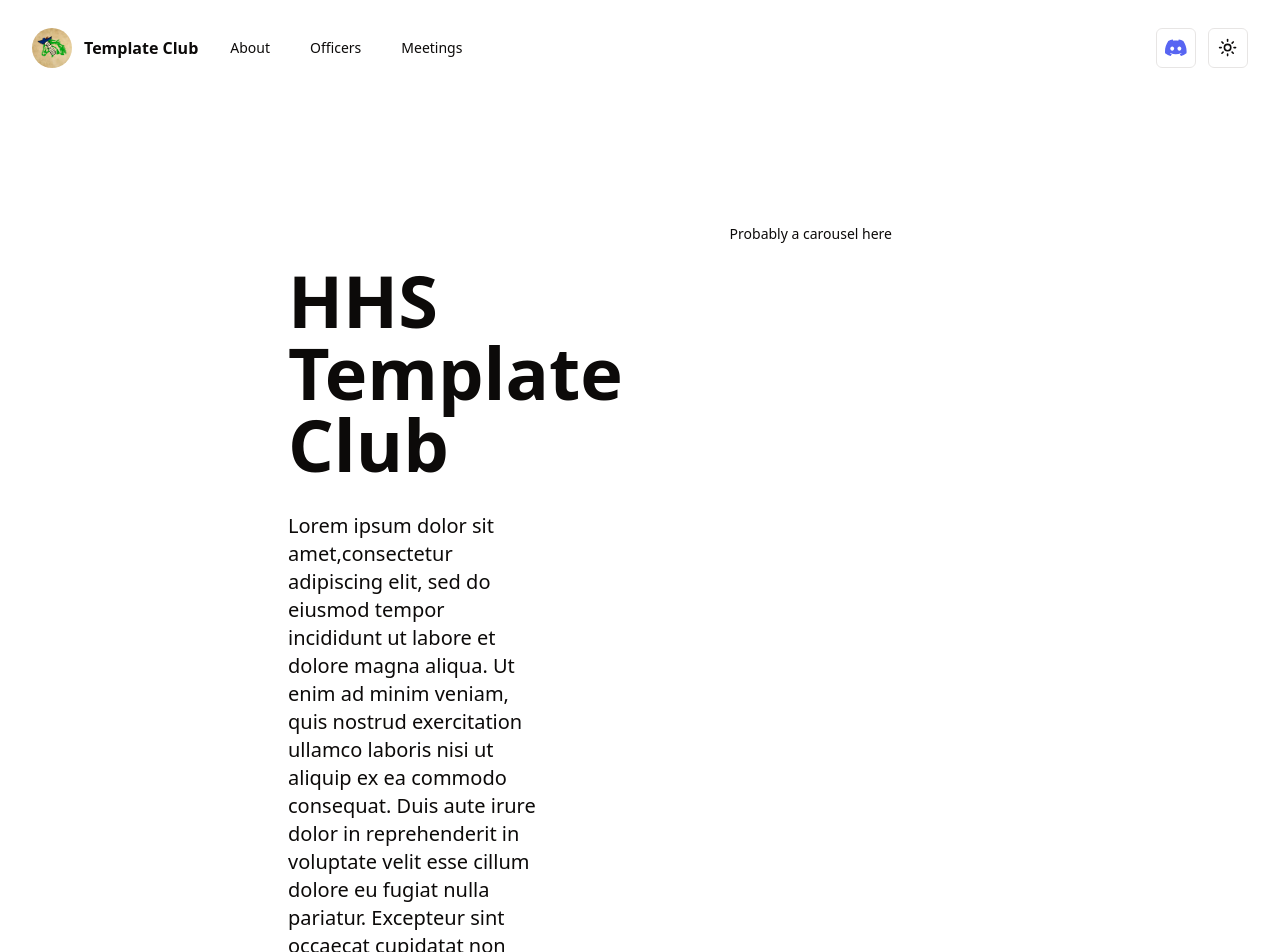
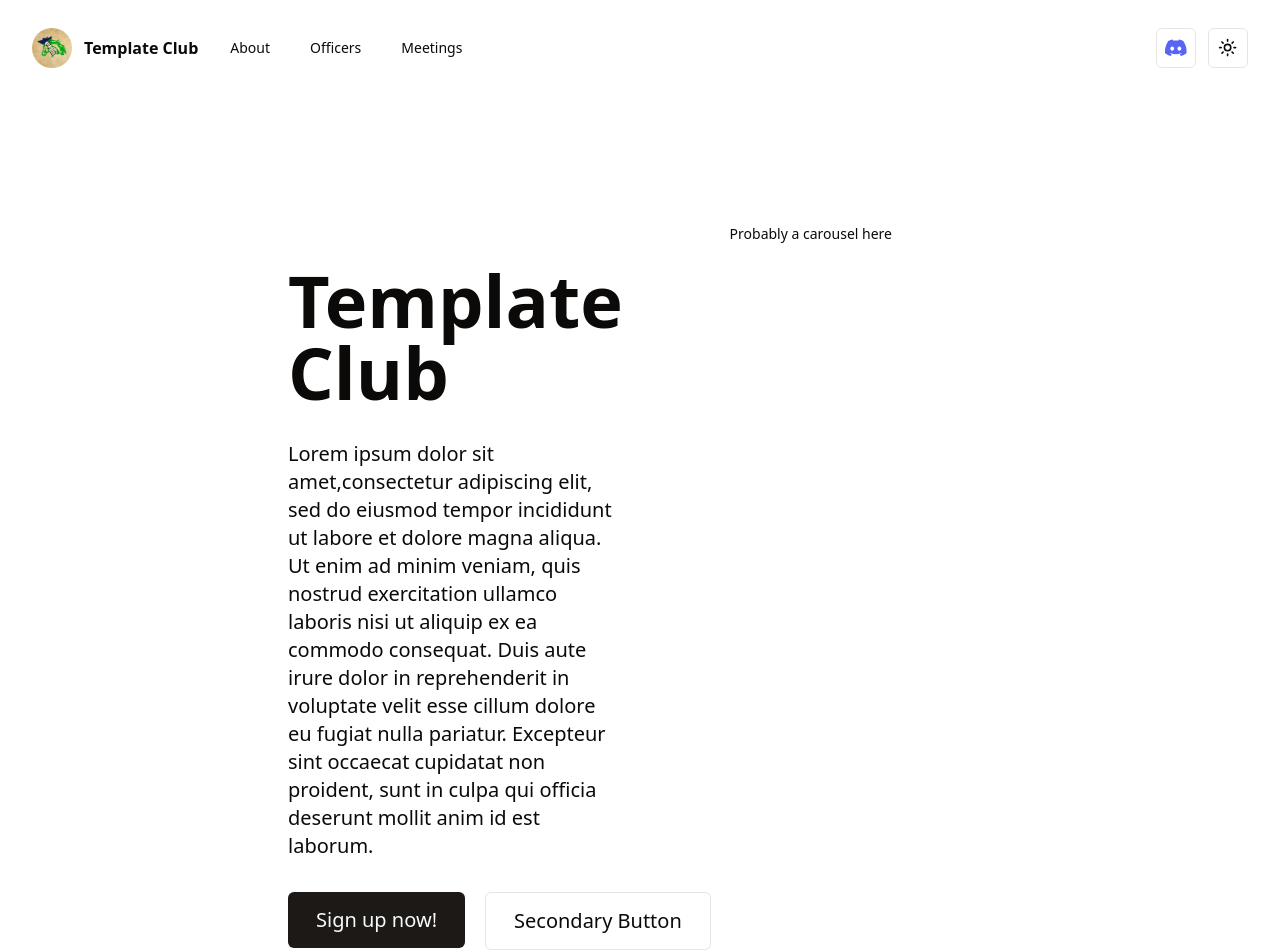
Before and after one commit to homesteadmathclub/new-website, a Next.js app: page / in a window 1280 px wide. Shown: the top 952 px of the page. Built offline with nearby package versions, Linux system fonts and the light colour scheme.

Commit message:
Fix home page and recreate config system

```diff
--- a/src/app/page.js
+++ b/src/app/page.js
@@ -1,38 +1,32 @@
-"use client"
+"use client";
 
-import { Button } from '@/components/ui/button';
-import config from '@/lib/config.json';
+import { Button } from "@/components/ui/button";
+import config from "@/lib/config.js";
 
 export default function Home() {
   return (
-      <main className="h-screen items-center justify-between pb-52 pt-32 pl-[18rem] pr-[16rem]">
-        <div className="w-full h-full text-sm grid grid-cols-[60%,40%] grid-rows-1">
-          <div className="flex flex-col gap-y-8 pt-10">
-            <div className="flex items-end row-span-1 col-span-1 text-7xl font-bold">HHS Template Club</div>
-            <div className="row-span-1 col-span-1 mr-48 text-xl ">
-              Lorem ipsum dolor sit amet,consectetur adipiscing elit, sed do eiusmod tempor incididunt
-              ut labore et dolore magna aliqua. Ut enim ad minim veniam, quis nostrud exercitation ullamco
-              laboris nisi ut aliquip ex ea commodo consequat. Duis aute irure dolor in reprehenderit in
-              voluptate velit esse cillum dolore eu fugiat nulla pariatur. Excepteur sint occaecat cupidatat
-              non proident, sunt in culpa qui officia deserunt mollit anim id est laborum.
-            </div>
-            <div className="flex gap-x-5 row-span-1 col-span-1">
-              <Button variant='default' size='xl'>
-                <a href={config.signup_form}>
-                  Sign up now!
+    <main className="h-screen items-center justify-between pb-52 pt-32 pl-[18rem] pr-[16rem]">
+      <div className="w-full h-full text-sm grid grid-cols-[45%,15%,40%]">
+        <div className="flex flex-col gap-y-8 pt-10">
+          <div className="flex items-end text-7xl font-bold">
+            {config.club_name}
+          </div>
+          <div className="text-xl ">{config.home_page.description}</div>
+          <div className="flex gap-x-5">
+            <Button variant="default" size="xl">
+              <a href={config.signup_form}>Sign up now!</a>
+            </Button>
+            {config.home_page.secondary_button.display && (
+              <Button variant="outline" size="xl">
+                <a href={config.home_page.secondary_button.url}>
+                  {config.home_page.secondary_button.text}
                 </a>
               </Button>
-              <Button variant='outline' size='xl'>
-                <a href={config.secondary_button_link}>
-                  Secondary button
-                </a>
-              </Button>
-            </div>
-          </div>
-          <div className="col-span-1 row-span-1">
-            Probably a carousel here
+            )}
           </div>
         </div>
-      </main>
+        <div className="col-start-3">Probably a carousel here</div>
+      </div>
+    </main>
   );
 }
--- /dev/null
+++ b/src/lib/config.js
@@ -0,0 +1,29 @@
+const club_name = "Template Club";
+const discord_url = "https://discord.gg/YOUR_SERVER_HERE";
+const signup_form = "https://forms.google.com";
+
+const home_page_description = `Lorem ipsum dolor sit amet,consectetur adipiscing elit, sed do
+            eiusmod tempor incididunt ut labore et dolore magna aliqua. Ut enim
+            ad minim veniam, quis nostrud exercitation ullamco laboris nisi ut
+            aliquip ex ea commodo consequat. Duis aute irure dolor in
+            reprehenderit in voluptate velit esse cillum dolore eu fugiat nulla
+            pariatur. Excepteur sint occaecat cupidatat non proident, sunt in
+            culpa qui officia deserunt mollit anim id est laborum.`;
+
+const home_page_secondary_button = {
+  display: true,
+  text: "Secondary Button",
+  url: "https://example.com",
+};
+
+// *** DO NOT EDIT *** //
+const config = {
+  club_name: club_name,
+  discord_url: discord_url,
+  signup_form: signup_form,
+  home_page: {
+    description: home_page_description,
+    secondary_button: home_page_secondary_button,
+  },
+};
+export default config;
--- a/src/lib/config.json
+++ /dev/null
@@ -1,6 +0,0 @@
-{
-	"club_name": "Template Club",
-	"discord_url": "https://discord.gg/YOUR_SERVER_HERE",
-	"signup_form": "link to a form here",
-	"secondary_button_link": "link to something else here"
-}
```
Also changed, not shown: src/components/DiscordButton.jsx (+13 -13 lines), src/components/Navbar.jsx (+24 -30 lines).
